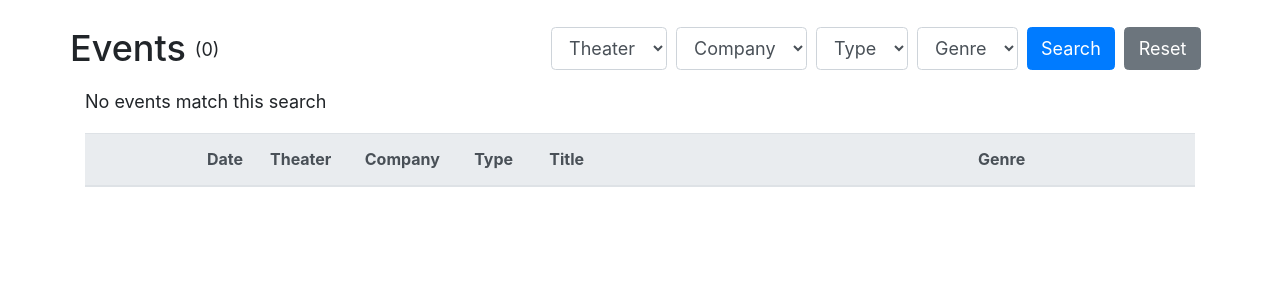
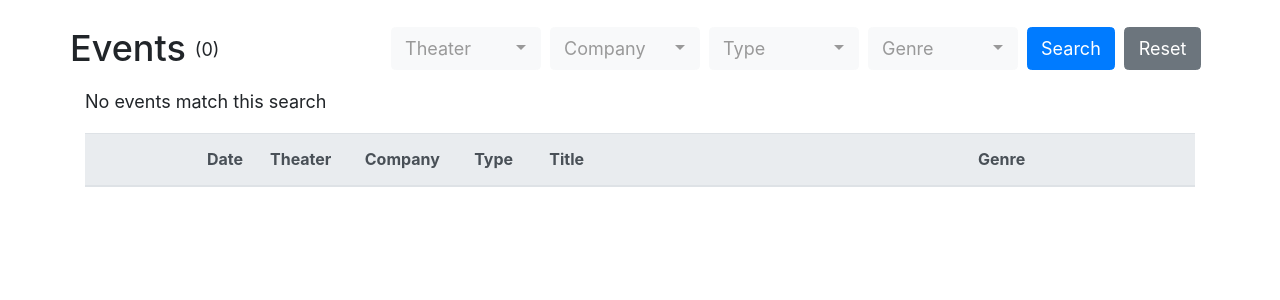
Before and after one commit to dexedge/django-deployment, a Django app: page /events/ in a window 1280 px wide. Shown: the part 67-367 px from the top of the page. Run offline with Django 3.2, Linux system fonts and the light colour scheme; data that the repository does not hold is empty; some libraries are stand-ins or nearby versions; some web fonts are replaced.

Commit message:
Add multiselect dropdowns to Events

```diff
--- a/schletter_app/templates/schletter_app/base.html
+++ b/schletter_app/templates/schletter_app/base.html
@@ -13,6 +13,7 @@
   {% bootstrap_javascript jquery='full' %}
   <link rel="stylesheet" href="{% static 'schletter/style.css' %}">
   <link rel="stylesheet" href="https://cdnjs.cloudflare.com/ajax/libs/font-awesome/4.7.0/css/font-awesome.min.css">
+  <link rel="stylesheet" href="https://cdn.jsdelivr.net/npm/bootstrap-select@1.13.14/dist/css/bootstrap-select.min.css">
 </head>
 <!-- BODY -->
 <body>
--- a/schletter_app/templates/schletter_app/events.html
+++ b/schletter_app/templates/schletter_app/events.html
@@ -8,8 +8,7 @@
       <span class="pt-2 pl-2"> ({{ paginator.count }})</span>
     <form class="form-inline ml-auto" action="." method="get">
       <div class="form-group mb-3 mr-2">
-        <select id="theater" name="theater" class="form-control" type="text">
-          <option value="">Theater</option>
+        <select id="theater" name="theater" class="selectpicker" type="text" data-title = "Theater" data-width="150px">
           <option value="Bth">Bth</option>
           <option value="Kth">Kth</option>
         </select>
@@ -17,24 +16,21 @@
       <!-- companies, event_types, and genres are lists of distinct -->
       <!-- field values defined as extra_content in views.py -->
       <div class="form-group mb-3 mr-2">
-        <select id="company" name="company" class="form-control" type="text">
-          <option value="">Company</option>
+        <select id="company" name="company" class="selectpicker" type="text" data-title = "Company" data-width="150px" multiple>
           {% for company in companies %}
             <option value="{{company}}">{{company}}</option>
           {% endfor %}
         </select>
       </div>
       <div class="form-group mb-3 mr-2">
-        <select id="event_type" name="event_type" class="form-control" type="text">
-          <option value="">Type</option>
+        <select id="event_type" name="event_type" class="selectpicker" type="text" data-title = "Type" data-width="150px" multiple>
           {% for event_type in event_types %}
             <option value="{{event_type}}">{{event_type}}</option>
           {% endfor %}
         </select>
       </div>
       <div class="form-group mb-3 mr-2">
-        <select id="genre" name="genre" class="form-control" type="text">
-          <option value="">Genre</option>
+        <select id="genre" name="genre" class="selectpicker" type="text" data-title = "Genre" data-width="150px" multiple>
           {% for genre in genres %}
             <option value="{{genre}}">{{genre}}</option>
           {% endfor %}
--- a/schletter_app/views.py
+++ b/schletter_app/views.py
@@ -29,18 +29,18 @@ class EventQueryMixin:
     def get_queryset(self):
         qs = Event.objects.all()
         theater = self.request.GET.get('theater')
-        company = self.request.GET.get('company')
-        event_type = self.request.GET.get('event_type')
-        genre = self.request.GET.get('genre')
-        if theater is not None and theater != "":
+        company = self.request.GET.getlist('company')
+        event_type = self.request.GET.getlist('event_type')
+        genre = self.request.GET.getlist('genre')
+        if theater:
             qs = qs.filter(theater=theater)
-        if company is not None and company != "":
-            qs = qs.filter(company=company)
-        if event_type is not None and event_type != "":
-            qs = qs.filter(event_type=event_type)
-        if genre is not None and genre != "":
-            qs = qs.filter(Q(work__genre=genre) |
-                           Q(work__source_genre=genre))
+        if company:
+            qs = qs.filter(Q(company__in=company))
+        if event_type:
+            qs = qs.filter(Q(event_type__in=event_type))
+        if genre:
+            qs = qs.filter(Q(work__genre__in=genre) |
+                           Q(work__source_genre__in=genre))
         return qs
 
 class EventList(EventQueryMixin, ListView):
```
Also changed, not shown: other parts of schletter_app/templates/schletter_app/base.html (+1 -0 lines).
